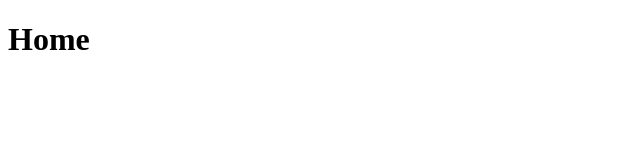
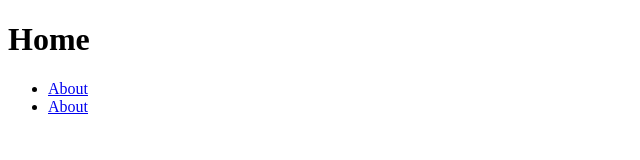
Before and after one commit to felipealvessi/myblog-gatsby, a Gatsby site: page / in a window 1280 px wide. Shown: the whole page, without its empty margins (0-640 px from the left). Built offline with nearby package versions, Linux system fonts and the light colour scheme; Gatsby itself is replaced by a stand-in of ours.

Commit message:
refactoring

```diff
--- a/src/pages/index.js
+++ b/src/pages/index.js
@@ -1,4 +1,5 @@
 import React from "react"
+import { Link } from "gatsby"
 
 import Layout from "../components/layout"
 import SEO from "../components/seo"
@@ -7,6 +8,14 @@
   <Layout>
     <SEO title="Home" />
     <h1>Home</h1>
+    <ul>
+      <li>
+        <a href="/about">About</a>
+      </li>
+      <li>
+        <Link to="/about">About</Link>
+      </li>
+    </ul>
   </Layout>
 )
 
```
